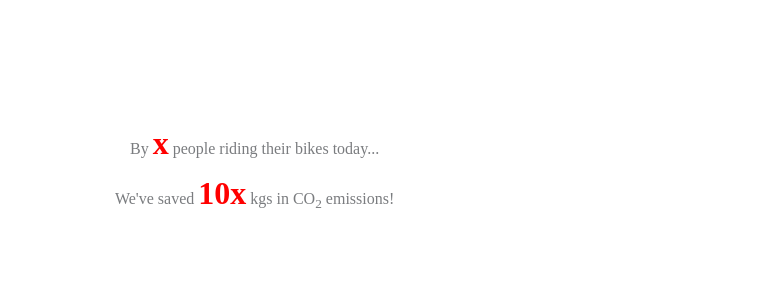
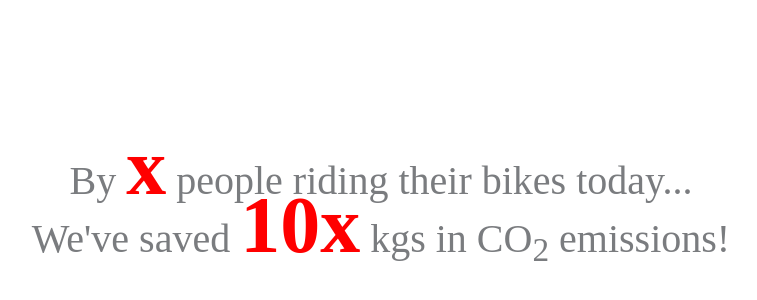
Before and after one commit to wilham7/CoDe1231, a plain HTML site: page index.html in a window 1280 px wide. Shown: the part 274-574 px from the top of the page, without its empty margins (259-1016 px from the left). Drawn offline with Linux system fonts and the light colour scheme.

Commit message:
Font number

```diff
--- a/style.css
+++ b/style.css
@@ -1,6 +1,6 @@
 body {
 }
 
-p { color: #7a7c7f; width: 80%; font-family: "Libre Baskerville", serif; line-height: 45px; text-align: center; text-shadow: 0 1px 1px #fff; padding-top: 30%; }
+p { color: #7a7c7f; font-size: 40px; font-family: "Libre Baskerville", serif; line-height: 45px; text-align: center; text-shadow: 0 1px 1px #fff; padding-top: 30%; }
 
 .bigger {font-size:200%; color: #ff0000;}
```
